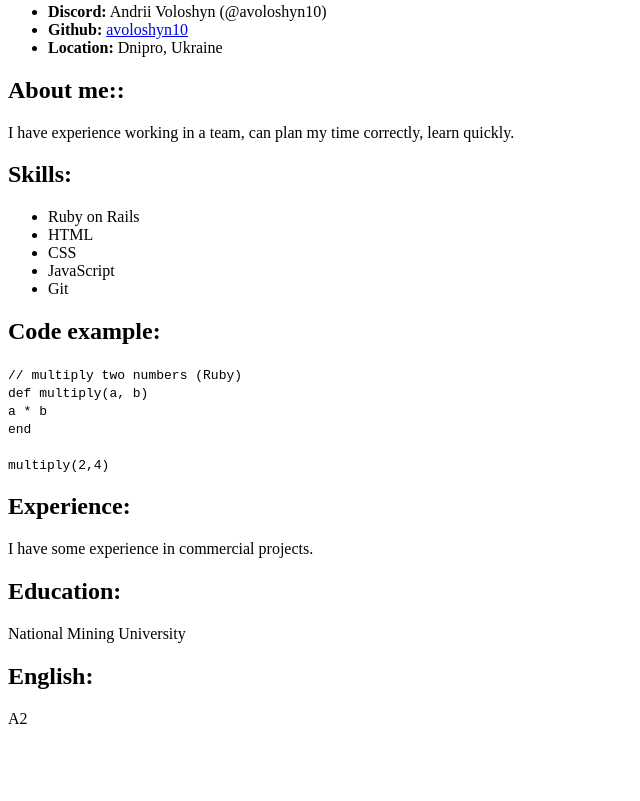
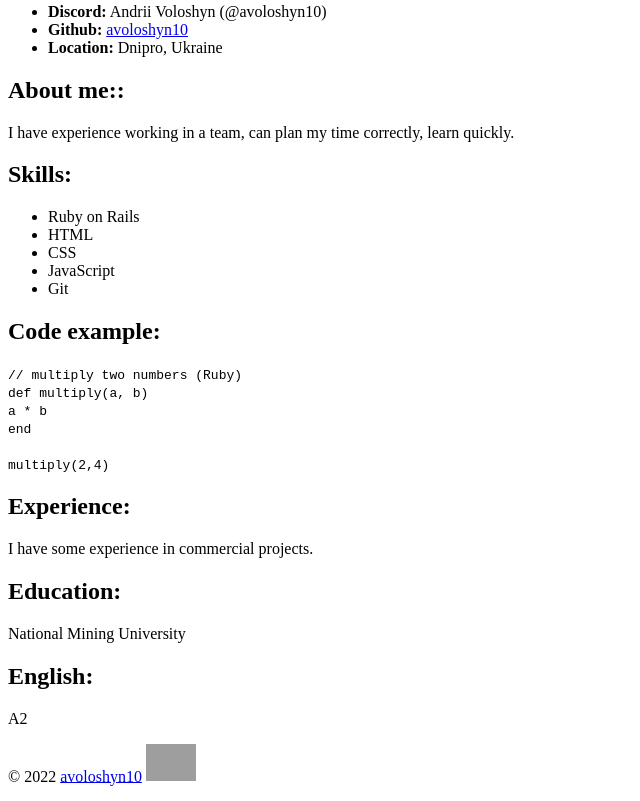
Before and after one commit to avoloshyn10/rsschool-cv, a plain HTML site: page index.html in a window 1280 px wide. Shown: the part 477-1278 px from the top of the page, without its empty margins (0-640 px from the left). Before the commit the page ends 1221 px from the top, so only its background shows below. Drawn offline with Linux system fonts and the light colour scheme; grey boxes are pictures that could not be loaded.

Commit message:
feat: add footer

```diff
--- a/index.html
+++ b/index.html
@@ -44,5 +44,9 @@
     <h2>English:</h2>
     <p>A2</p>
   </main>
+  <footer>
+    <p>&copy; 2022 <a href="https://github.com/avoloshyn10">avoloshyn10</a>
+    <a href="https://rs.school/js/"><img src="https://rs.school/images/rs_school_js.svg" alt="rs school logo" width="50px"></a></p>
+  </footer>
 </body>
 </html>
```
